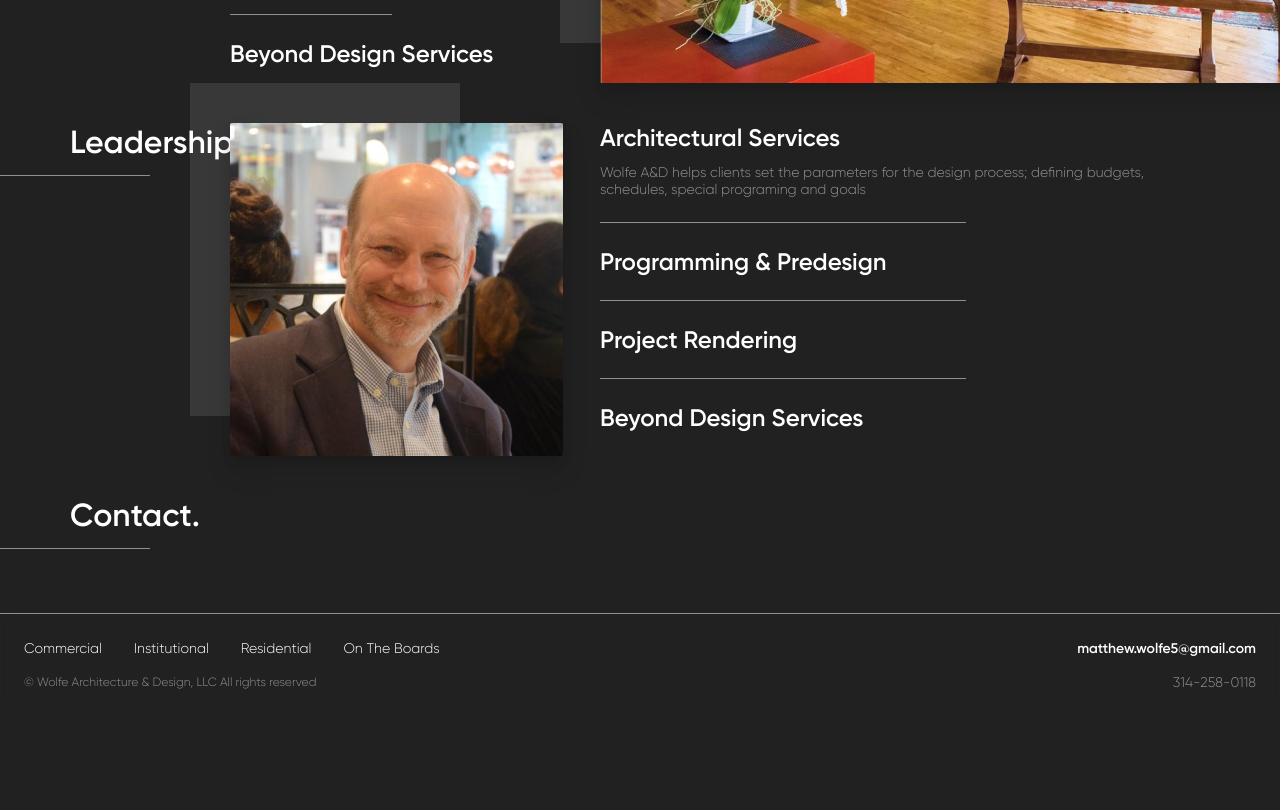
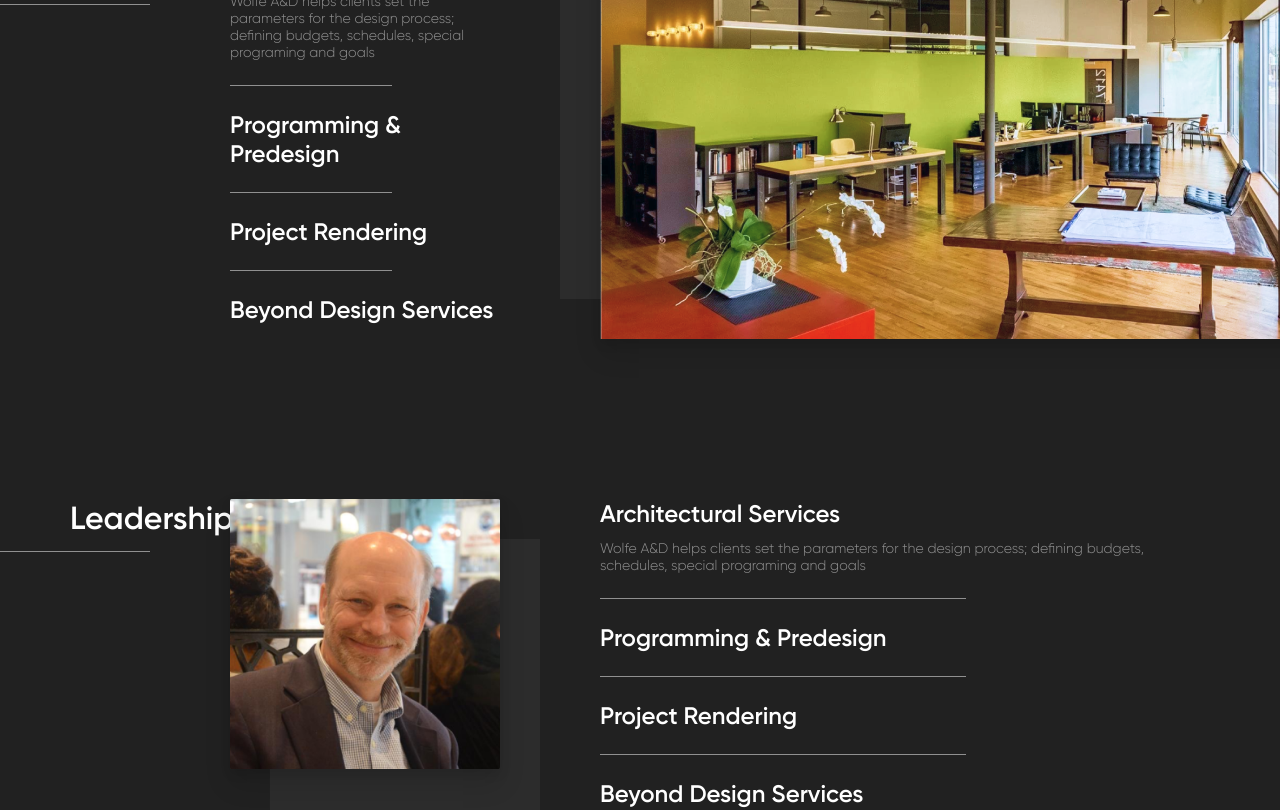
Before and after one commit to mwoof/WolfeAD, a React (Create React App) app in the folder client/: page / in a window 1280 px wide. Shown: the part 1760-2570 px from the top of the page. Before the commit the page ends 2470 px from the top, so only its background shows below. Built offline with nearby package versions, Linux system fonts and the light colour scheme.

Commit message:
added in more sections to home page

```diff
--- a/client/src/App.css
+++ b/client/src/App.css
@@ -144,6 +144,12 @@ button {
   display: none;
 }
 
+.sec-wrap {
+  margin-top: 32px;
+}
+.sec-wrap > * {
+  margin-bottom: 120px;
+}
 /* LOCALS-------------------------------------------------------------------- */
 .content-cont {
   width: 100%;
@@ -155,7 +161,6 @@ button {
   display: grid;
   grid-template-columns: 100% 200px;
 }
-
 .cont-act-sidNav {
   transform: translateX(-200px);
 }
@@ -180,12 +185,24 @@ button {
   .content-wrap > *:last-child {
     display: none;
   }
+  .sec-wrap {
+    margin-top: 48px;
+  }
+  .sec-wrap > * {
+    margin-bottom: 80px;
+  }
 }
 
 @media only screen and (min-width: 960px) {
   .spacing {
     margin: auto;
     width: 940px;
+  }
+  .sec-wrap {
+    margin-top: 64px;
+  }
+  .sec-wrap > * {
+    margin-bottom: 120px;
   }
 }
 
@@ -194,4 +211,11 @@ button {
     margin: auto;
     width: 1140px;
   }
+  .sec-wrap {
+    margin-top: 80px;
+    /* padding-top: 40px; */
+  }
+  .sec-wrap > * {
+    margin-bottom: 160px;
+  }
 }
--- a/client/src/comps/Section/indexStyle.css
+++ b/client/src/comps/Section/indexStyle.css
@@ -1,9 +1,10 @@
 section {
   box-sizing: border-box;
-  margin: 40px auto;
+  margin: auto;
   padding: 0 16px;
   display: grid;
   grid-template-columns: 1fr;
+  grid-row-gap: 24px;
   grid-template-areas:
     "lbl"
     "mida"
@@ -25,7 +26,6 @@ section > * {
 
 .sect-lbl > * {
   padding-bottom: 14px;
-  margin-bottom: 24px;
 }
 .sect-lbl-lin {
   position: absolute;
@@ -49,16 +49,14 @@ section > * {
   z-index: -1;
   width: 100%;
   height: 100%;
-  top: -8px;
-  left: -8px;
-  background: rgba(255, 255, 255, 0.1);
+  background: rgba(255, 255, 255, 0.05);
 }
 .med-shad-top {
   top: -8px;
   left: -8px;
 }
 .med-shad-bot {
-  top: -8px;
+  right: -8px;
   bottom: -8px;
 }
 
@@ -71,6 +69,7 @@ section > * {
     padding: 0;
     width: 720px;
     grid-column-gap: 32px;
+    grid-row-gap: 24px;
     grid-template-columns: 300px 1fr;
     grid-template-areas:
       "lbl lbl"
@@ -93,7 +92,7 @@ section > * {
     left: -20px;
   }
   .med-shad-bot {
-    top: -20px;
+    right: -20px;
     bottom: -20px;
   }
 }
@@ -102,6 +101,7 @@ section > * {
   section {
     width: 940px;
     grid-column-gap: 32px;
+    grid-row-gap: 0;
     grid-template-columns: 100px 300px 1fr;
     grid-template-areas: "lbl txt mida";
   }
@@ -117,7 +117,7 @@ section > * {
     left: -30px;
   }
   .med-shad-bot {
-    top: -30px;
+    right: -30px;
     bottom: -30px;
   }
 }
@@ -144,7 +144,7 @@ section > * {
     left: -40px;
   }
   .med-shad-bot {
-    top: -40px;
+    right: -40px;
     bottom: -40px;
   }
 }
--- a/client/src/comps/SectionRev/Media/index.js
+++ b/client/src/comps/SectionRev/Media/index.js
@@ -2,12 +2,10 @@ import React from "react";
 
 import "./indexStyle.css";
 
-import Placeholder from "../../../media/images/Placeholder.png";
-
 const Section = (props) => {
   return (
-    <div className="med-wrap">
-      <div className="med-shad-top "></div>
+    <div className="med-wrap-rev">
+      <div className="med-shad-bot"></div>
       <img src={props.image} className="img-shadow" />
     </div>
   );
--- a/client/src/comps/SectionRev/Media/indexStyle.css
+++ b/client/src/comps/SectionRev/Media/indexStyle.css
@@ -1,3 +1,8 @@
-.med-wrap {
+.med-wrap-rev {
   position: relative;
 }
+
+.med-wrap-rev img {
+  width: 100%;
+  height: auto;
+}
--- a/client/src/comps/SectionRev/indexStyle.css
+++ b/client/src/comps/SectionRev/indexStyle.css
@@ -1,150 +1,8 @@
-section {
-  box-sizing: border-box;
-  margin: 40px auto;
-  padding: 0 16px;
-  display: grid;
-  grid-template-columns: 1fr;
-  grid-template-areas:
-    "lbl"
-    "mida"
-    "txt";
-}
-section > * {
-  position: relative;
-}
-
-.sect-lbl {
-  grid-area: lbl;
-}
-.sect-mdia {
-  grid-area: mida;
-}
-.sect-txt {
-  grid-area: txt;
-}
-
-.sect-lbl > * {
-  padding-bottom: 14px;
-  margin-bottom: 24px;
-}
-.sect-lbl-lin {
-  position: absolute;
-  right: Calc(100% - 80px);
-  bottom: 0;
-}
-
-.med-wrap {
-  position: relative;
-}
-.med-wrap img {
-  height: auto;
-  width: 100%;
-  object-fit: fill;
-  display: block;
-}
-
-.med-shad-top,
-.med-shad-bot {
-  position: absolute;
-  z-index: -1;
-  width: 100%;
-  height: 100%;
-  top: -8px;
-  left: -8px;
-  background: rgba(255, 255, 255, 0.1);
-}
-.med-shad-top {
-  top: -8px;
-  left: -8px;
-}
-.med-shad-bot {
-  top: -8px;
-  bottom: -8px;
-}
-
-.serv-div {
-  margin: 24px 0;
-}
-
 @media only screen and (min-width: 768px) {
-  section {
-    padding: 0;
-    width: 720px;
-    grid-column-gap: 32px;
-    grid-template-columns: 300px 1fr;
-    grid-template-areas:
-      "lbl lbl"
-      "txt mida";
-  }
-
-  .sect-mdia {
-    padding-left: 20px;
-  }
-  .sect-txt {
-    padding-right: 20px;
-  }
-
-  .med-wrap img {
-    height: 100%;
-    width: auto;
-  }
-  .med-shad-top {
-    top: -20px;
-    left: -20px;
-  }
-  .med-shad-bot {
-    top: -20px;
-    bottom: -20px;
-  }
 }
 
 @media only screen and (min-width: 960px) {
-  section {
-    width: 940px;
-    grid-column-gap: 32px;
-    grid-template-columns: 100px 300px 1fr;
-    grid-template-areas: "lbl txt mida";
-  }
-
-  .sect-mdia {
-    padding-left: 20px;
-  }
-  .sect-txt {
-    padding-right: 20px;
-  }
-  .med-shad-top {
-    top: -30px;
-    left: -30px;
-  }
-  .med-shad-bot {
-    top: -30px;
-    bottom: -30px;
-  }
 }
 
 @media only screen and (min-width: 1200px) {
-  section {
-    width: 1140px;
-    grid-column-gap: 20px;
-    grid-template-columns: 100px 350px 1fr;
-    grid-template-areas: "lbl txt mida";
-  }
-
-  .sect-lbl {
-    padding-rit: 40px;
-  }
-  .sect-mdia {
-    padding-left: 40px;
-  }
-  .sect-txt {
-    padding: 0 40px;
-  }
-  .med-shad-top {
-    top: -40px;
-    left: -40px;
-  }
-  .med-shad-bot {
-    top: -40px;
-    bottom: -40px;
-  }
 }
--- a/client/src/pages/Home.js
+++ b/client/src/pages/Home.js
@@ -1,23 +1,24 @@
 import React, { Component } from "react";
 
-//Styling
-// import "./BannerStyle.css";
 import Section from "../comps/Section";
 import SectionRev from "../comps/SectionRev";
 
 import Landing from "../comps/Home/Landing";
 import ServiceTxt from "../comps/Section/Text";
 import ServiceMdia from "../comps/Section/Media";
+import SecRevMdia from "../comps/SectionRev/Media";
 
 import ServicesImg from "../media/images/Placeholder.png";
 import AboutImg from "../media/images/Office.png";
-import Profile from "../media/images/Profile.png";
+import ProfileImg from "../media/images/Profile.png";
+import MapImg from "../media/images/Map.png";
 
 class Home extends Component {
   render() {
     return (
       <div>
         <Landing />
+        <div className="sec-wrap">
           <Section
             lable="Services"
             text={<ServiceTxt />}
@@ -32,9 +33,14 @@ class Home extends Component {
           <SectionRev
             lable="Leadership"
             media={<ServiceTxt />}
-          text={<ServiceMdia image={Profile} />}
+            text={<SecRevMdia image={ProfileImg} />}
           />
-        <Section lable="Contact" />
+          <Section
+            lable="Contact"
+            text={<ServiceTxt />}
+            media={<ServiceMdia image={MapImg} />}
+          />
+        </div>
       </div>
     );
   }
```
Also changed, not shown: client/src/media/images/Map.png (added). Lines whose indentation alone changed are shown as unchanged.
